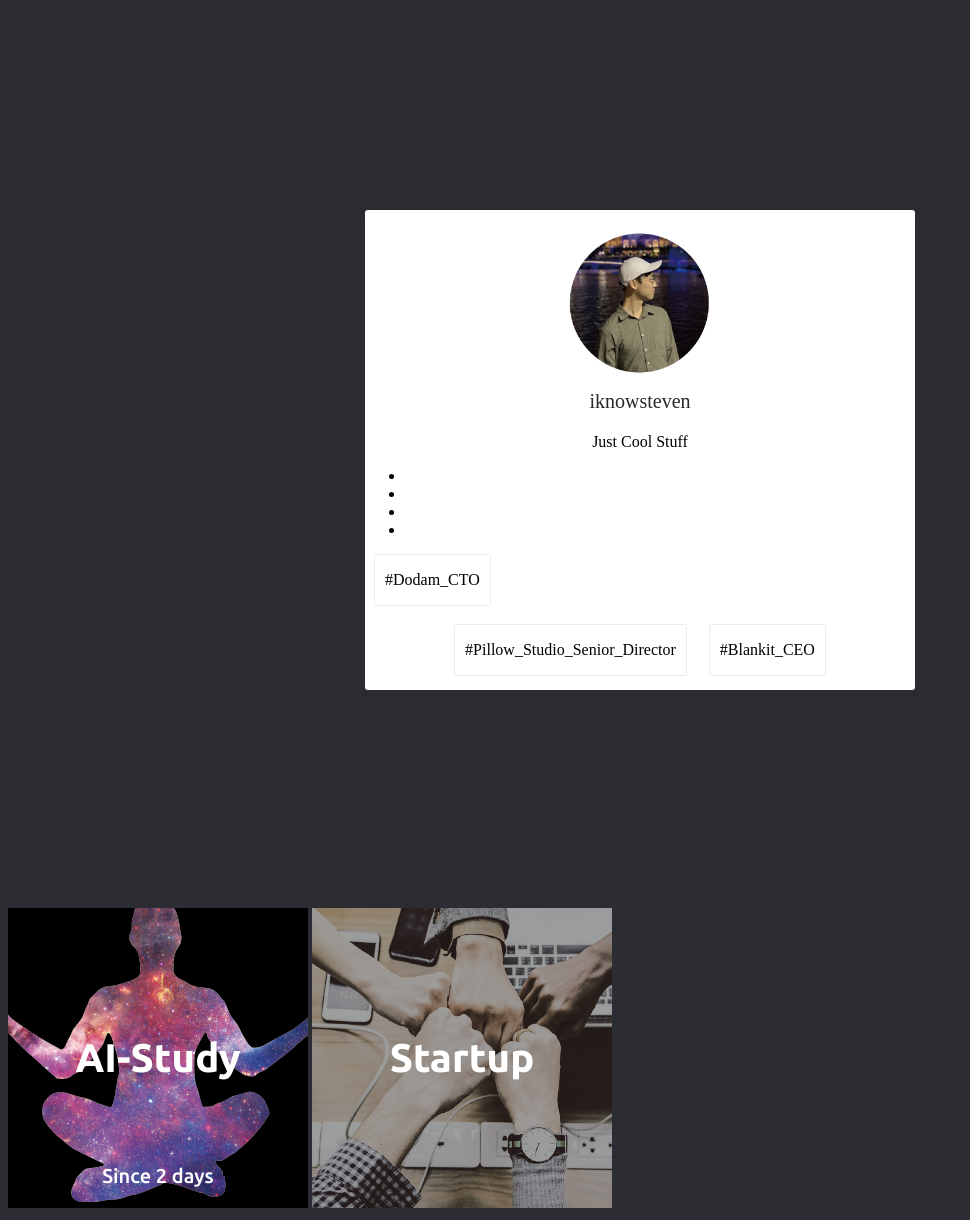
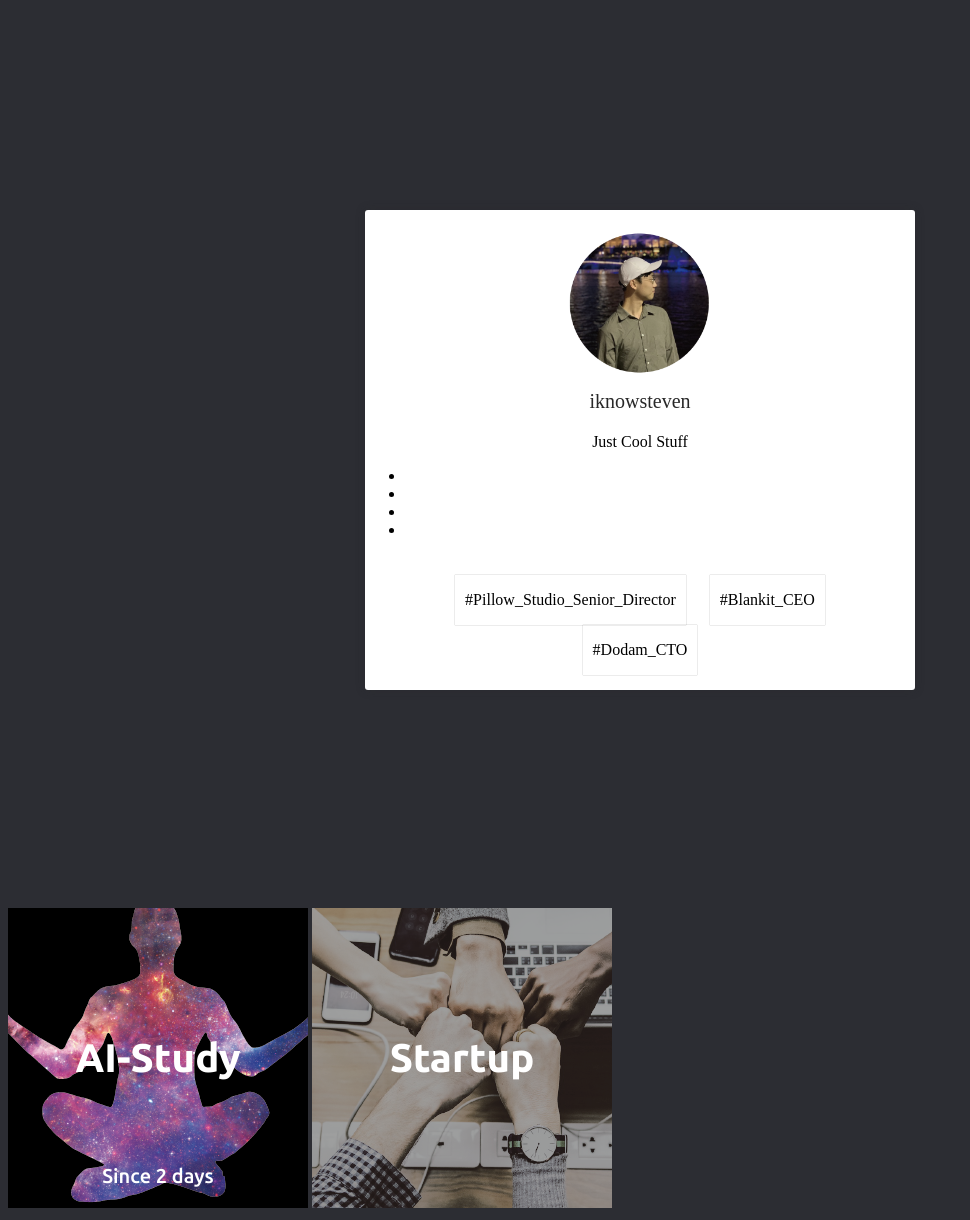
Before and after one commit to iknowSteven/iknowSteven.github.io, a Jekyll site: the page built from index.md, in a window 1280 px wide. Shown: the whole page, without its empty margins (0-970 px from the left). Built offline with Jekyll 4.4.1, drawn with Linux system fonts in a browser that asks for light colours; our own code applies the rules of GitHub Pages for plain Markdown files.

Commit message:
no message

```diff
--- a/_layouts/home.html
+++ b/_layouts/home.html
@@ -15,7 +15,7 @@
         {% include social-links.html %}
         <div id="home_main_bio_container">
             <p class="home_main_bio">#Pillow_Studio_Senior_Director</p>
-            <p class="home_main_bio">#Blankit_CEO</div>
+            <p class="home_main_bio">#Blankit_CEO</p>
             <p class="home_main_bio">#Dodam_CTO</p>
         </div>
     </article>
```
